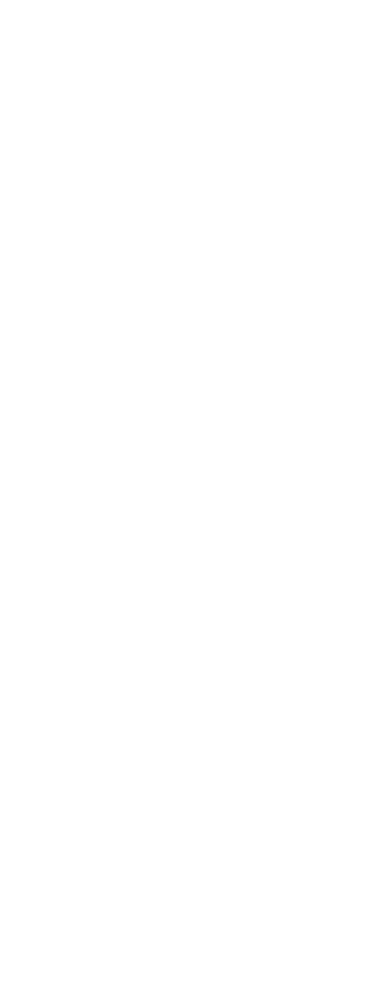
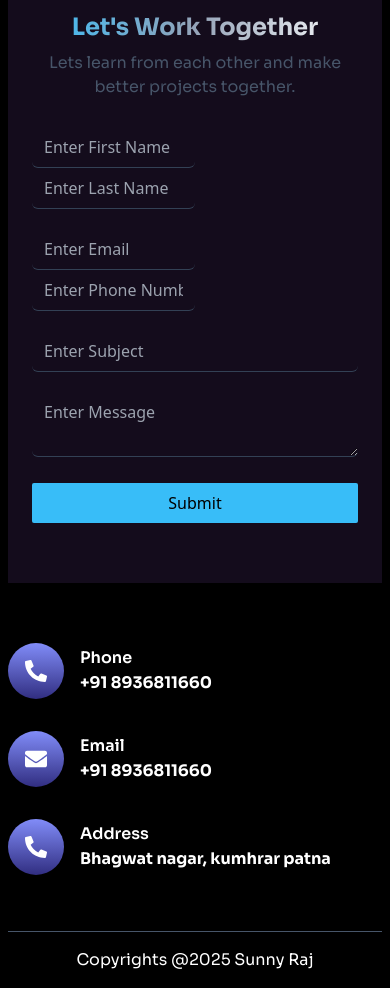
Before and after one commit to codewithsunnyraj/Static-portfolio, a React (Vite) app: page / in a window 390 px wide. Shown: the part 9960-10948 px from the top of the page. Before the commit the page ends 9915 px from the top, so only its background shows below. Built offline with nearby package versions, Linux system fonts and the light colour scheme.

Commit message:
Rest all completed

```diff
--- a/src/App.jsx
+++ b/src/App.jsx
@@ -7,6 +7,8 @@ import Skills from "./components/Skills";
 import Strength from "./components/Strength";
 import Project from "./components/Project";
 import Certificate from "./components/Certificate";
+import Contact from "./components/Contact";
+import Footer from "./components/Footer";
 
 const App = () => {
   return (
@@ -20,6 +22,8 @@ const App = () => {
       <Strength />
       <Project />
       <Certificate />
+      <Contact />
+      <Footer/>
     </div>
   );
 };
--- /dev/null
+++ b/src/components/Contact.jsx
@@ -0,0 +1,142 @@
+import React from "react";
+import { FaPhoneAlt } from "react-icons/fa";
+import { FaEnvelope } from "react-icons/fa";
+const Contact = () => {
+  return (
+    <div className="py-6 md:py-20">
+      <div className="grid lg:grid-cols-2 gap-7">
+        <div className="px-6 pt-8 pb-10 bg-[#140C1C]">
+          <div>
+            <h2 className="text-2xl md:text-4xl font-Inter-Sora font-bold text-center bg-gradient-to-r from-sky-400 via-slate-400 to-white  bg-clip-text text-transparent">
+              Let's Work Together
+            </h2>
+            <p className="text-slate-600 py-2 text-center font-Inter-Sora">
+              Lets learn from each other and make better projects together.
+            </p>
+          </div>
+          <div>
+            <form action="">
+              <div className="md:flex my-5 justify-between gap-5">
+                <div className="w-1/2">
+                  <input
+                    type="text"
+                    placeholder="Enter First Name"
+                    className="border-b py-2 px-3 w-full rounded-md border-slate-700 focus:outline-none bg-transparent text-slate-300"
+                    name=""
+                    id=""
+                  />
+                </div>
+                <div className="w-1/2">
+                  <input
+                    type="text"
+                    placeholder="Enter Last Name"
+                    className="border-b py-2 px-3 w-full rounded-md border-slate-700 focus:outline-none bg-transparent text-slate-300"
+                    name=""
+                    id=""
+                  />
+                </div>
+              </div>
+              <div className="md:flex my-5 justify-between gap-5">
+                <div className="w-1/2">
+                  <input
+                    type="text"
+                    placeholder="Enter Email"
+                    className="border-b py-2 px-3 w-full rounded-md border-slate-700 focus:outline-none bg-transparent text-slate-300"
+                    name=""
+                    id=""
+                  />
+                </div>
+                <div className="w-1/2">
+                  <input
+                    type="text"
+                    placeholder="Enter Phone Number"
+                    className="border-b py-2 px-3 w-full rounded-md border-slate-700 focus:outline-none bg-transparent text-slate-300"
+                    name=""
+                    id=""
+                  />
+                </div>
+              </div>
+              <div className="my-5">
+                <input
+                  type="text"
+                  placeholder="Enter Subject"
+                  className="border-b py-2 px-3 w-full rounded-md border-slate-700 focus:outline-none bg-transparent text-slate-300"
+                  name=""
+                  id=""
+                />
+              </div>
+              <div className="my-5">
+                <textarea
+                  type="text"
+                  placeholder="Enter Message"
+                  className="border-b py-2 px-3 w-full rounded-md border-slate-700 focus:outline-none bg-transparent text-slate-300"
+                  name=""
+                  id=""
+                />
+              </div>
+              <div className="my-5">
+                <button className="bg-sky-400 py-2 text-center w-full rounded-sm">
+                  Submit
+                </button>
+              </div>
+            </form>
+          </div>
+        </div>
+        <div className="md:flex justify-center items-center">
+          <div>
+            <div className="flex my-8 items-center gap-4">
+              <div className="w-14 h-14  bg-gradient-to-t from-indigo-900 to-indigo-400 flex justify-center items-center text-white rounded-full bg-black p-2">
+                <FaPhoneAlt size={22} />
+              </div>
+              <div>
+                <p className="font-Inter-Sora font-semibold text-white">
+                  Phone
+                </p>
+                <a
+                  href="tel:+91 8936811660"
+                  className="text-white font-Inter-Sora font-bold"
+                >
+                  +91 8936811660
+                </a>
+              </div>
+            </div>
+            <div className="flex my-8  items-center gap-4">
+              <div className="w-14 h-14  bg-gradient-to-t from-indigo-900 to-indigo-400 flex justify-center items-center text-white rounded-full bg-black p-2">
+                <FaEnvelope size={22} />
+              </div>
+              <div>
+                <p className="font-Inter-Sora font-semibold text-white">
+                  Email
+                </p>
+                <a
+                  href="tel:+91 8936811660"
+                  className="text-white font-Inter-Sora font-bold"
+                >
+                  +91 8936811660
+                </a>
+              </div>
+            </div>
+            <div className="flex my-8 items-center gap-4">
+              <div className="w-14 h-14  bg-gradient-to-t from-indigo-900 to-indigo-400 flex justify-center items-center text-white rounded-full bg-black p-2">
+                <FaPhoneAlt size={22} />
+              </div>
+              <div>
+                <p className="font-Inter-Sora font-semibold text-white">
+                  Address
+                </p>
+                <a
+                  href="javascript:void(0);"
+                  className="text-white font-Inter-Sora font-bold"
+                >
+                  Bhagwat nagar, kumhrar patna
+                </a>
+              </div>
+            </div>
+          </div>
+        </div>
+      </div>
+    </div>
+  );
+};
+
+export default Contact;
--- /dev/null
+++ b/src/components/Footer.jsx
@@ -0,0 +1,13 @@
+import React from 'react'
+
+const Footer = () => {
+  return (
+    <div className='container mx-auto'>
+       <div className='border-t border-t-slate-600'>
+         <p className='text-white font-Inter-Sora text-center py-4'>Copyrights @2025 Sunny Raj</p>
+       </div>
+    </div>
+  )
+}
+
+export default Footer
```
